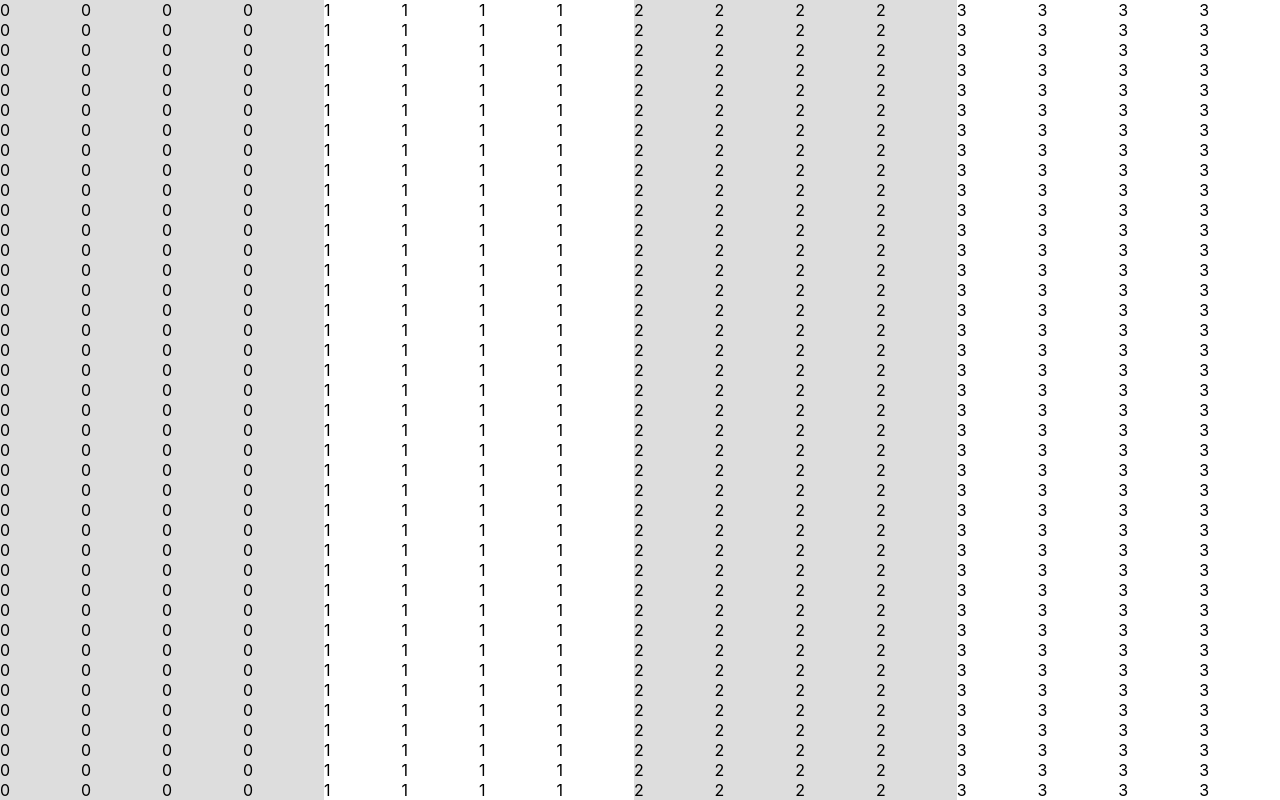
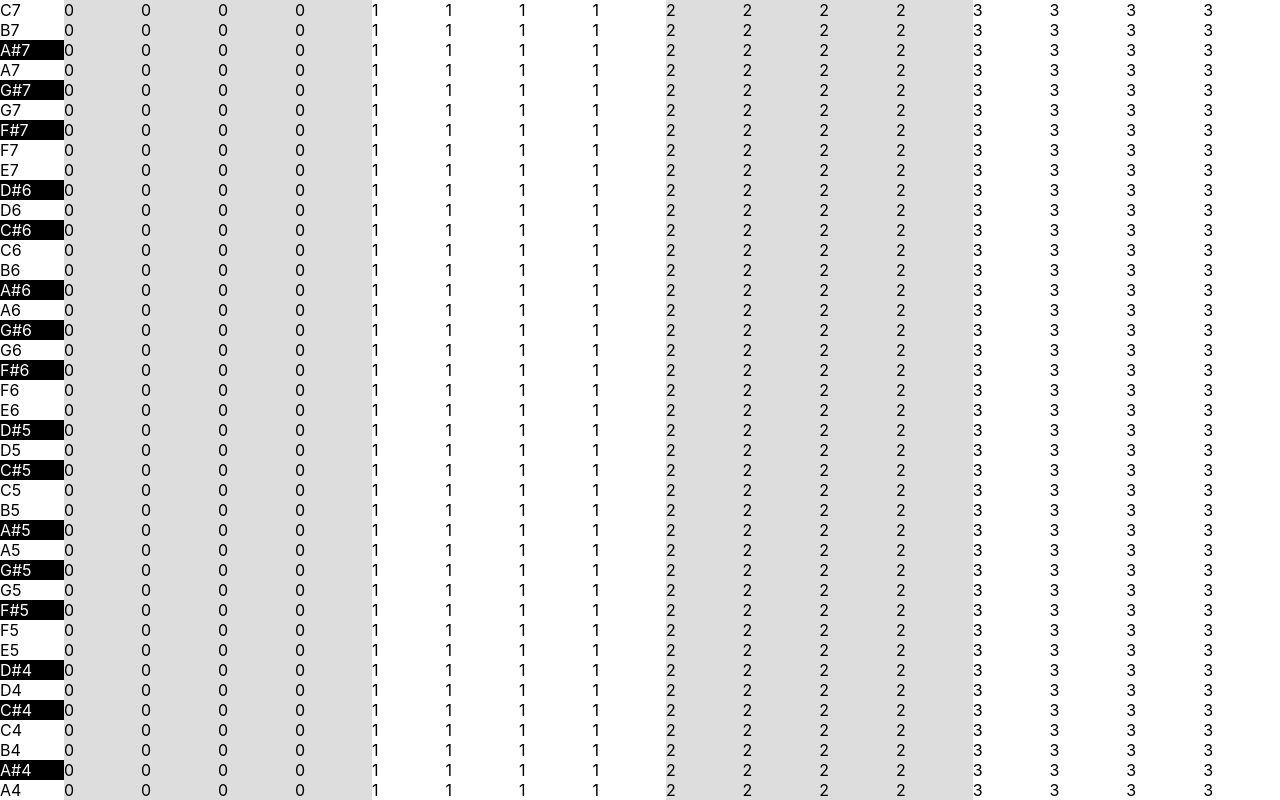
Before and after one commit to fitzgeraldkd/piano-roll, a React (Create React App) app: page / in a window 1280 px wide. Shown: the top 800 px of the page. Built offline with nearby package versions, Linux system fonts and the light colour scheme.

Commit message:
Draw grid and keys

```diff
--- a/src/components/Keyboard/Keyboard.styles.tsx
+++ b/src/components/Keyboard/Keyboard.styles.tsx
@@ -1,3 +1,11 @@
 import styled from 'styled-components';
 
-export default styled.div``;
+export default styled.div`
+  display: grid;
+  grid-template-columns: auto;
+
+  .key-accidental {
+    background-color: black;
+    color: white;
+  }
+`;
--- a/src/components/Keyboard/Keyboard.tsx
+++ b/src/components/Keyboard/Keyboard.tsx
@@ -1,10 +1,35 @@
 import React from 'react';
+import { Note } from '../../utils/types';
+import KeyboardStyles from './Keyboard.styles';
 
-function Keyboard() {
+interface KeyboardProps extends React.HTMLAttributes<HTMLDivElement> {
+  keys: number;
+  notes: Note[];
+  startingNote: number;
+  startingOctave: number;
+}
+
+function Keyboard({keys, notes, startingNote, startingOctave}: KeyboardProps) {
+
+  const renderKeys = (keys: number) => {
+    const keyElements = [];
+    for (let thisKey = keys - 1; thisKey >= 0; thisKey --) {
+      const thisNote = notes[(thisKey + startingNote) % 12];
+      const classNames: string[] = [];
+      classNames.push((thisNote.length === 1 ? 'key-natural' : 'key-accidental'))
+      keyElements.push(
+        <span key={thisKey} className={classNames.join(' ')}>
+          {thisNote}{startingOctave - Math.floor((startingNote - thisKey) / 12)}
+        </span>
+      );
+    }
+    return keyElements;
+  };
+
   return (
-    <div>
-
-    </div>
+    <KeyboardStyles>
+      {renderKeys(keys)}
+    </KeyboardStyles>
   );
 }
 
--- /dev/null
+++ b/src/utils/types.tsx
@@ -0,0 +1 @@
+export type Note = 'A' | 'A#' | 'B' | 'C' | 'C#' | 'D' | 'D#' | 'E' | 'F' | 'F#' | 'G' | 'G#';
--- a/src/views/PianoRoll/PianoRoll.styles.tsx
+++ b/src/views/PianoRoll/PianoRoll.styles.tsx
@@ -1,3 +1,6 @@
 import styled from 'styled-components';
 
-export default styled.div``;
+export default styled.div`
+  display: grid;
+  grid-template-columns: 64px auto;
+`;
--- a/src/views/PianoRoll/PianoRoll.tsx
+++ b/src/views/PianoRoll/PianoRoll.tsx
@@ -1,13 +1,18 @@
 import React from 'react';
 import Grid from '../../components/Grid/Grid';
 import Keyboard from '../../components/Keyboard/Keyboard';
+import { Note } from '../../utils/types';
 import PianoRollStyles from './PianoRoll.styles';
 
 function PianoRoll() {
-  const keys = 88;
+  const notes: Note[] = ['A', 'A#', 'B', 'C', 'C#', 'D', 'D#', 'E', 'F', 'F#', 'G', 'G#'];
+  const keys = 61;
+  const startingNote = 3;
+  const startingOctave = 2;
+
   return (
     <PianoRollStyles>
-      <Keyboard />
+      <Keyboard keys={keys} notes={notes} startingNote={startingNote} startingOctave={startingOctave} />
       <Grid styledProps={{beats: 4}} keys={keys} />
     </PianoRollStyles>
   );
```
Also changed, not shown: src/utils/audio.tsx (added, +7 -0 lines).
